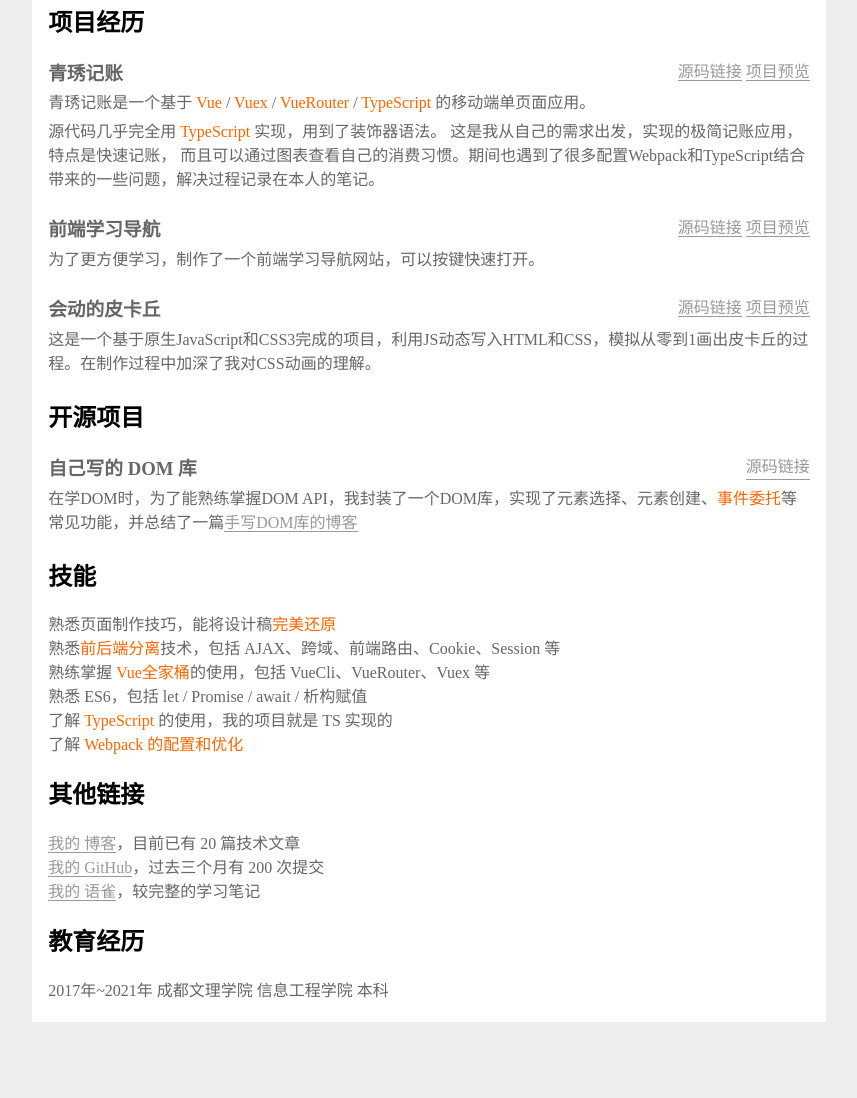
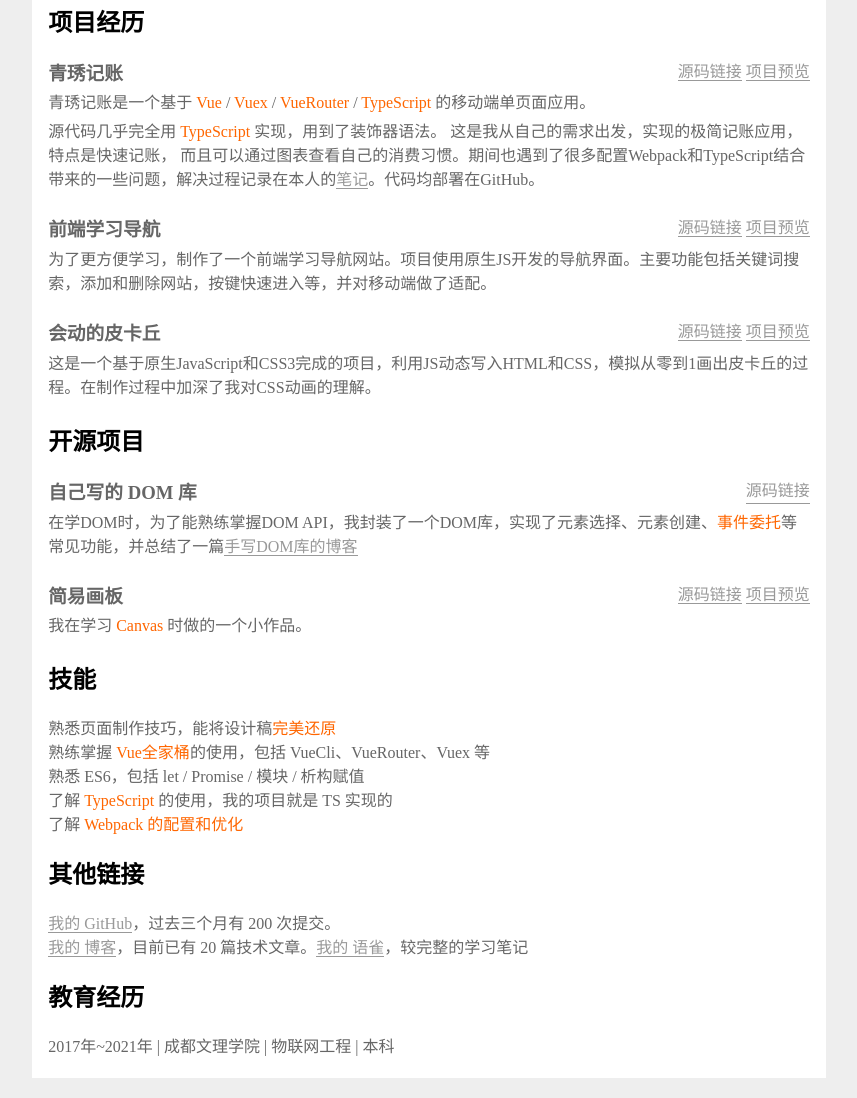
Before and after one commit to woshidw/CV-2, a plain HTML site: page dist/index.html in a window 1280 px wide. Shown: the part 167-1265 px from the top of the page, without its empty margins (211-1068 px from the left). Before the commit the page ends 1209 px from the top, so only its background shows below. Drawn offline with nearby package versions, Linux system fonts and the light colour scheme.

Commit message:
修改排版

```diff
--- a/dist/index.html
+++ b/dist/index.html
@@ -265,6 +265,7 @@
         <img src="/cv-2-head.6f7712c0.jpg" alt="" width="100" height="100">
         <p>男 | 22岁 | 前端开发工程师 | 成都</p>
         <p>手机：<a href="tel:18190654480">18190654480</a> | 微信：18190654480 | 邮箱：<a href="mailto:1069646435@qq.com">1069646435@qq.com</a></p>
+
       </section>
 
       <section class="projects">
@@ -283,7 +284,7 @@
                 </p>
                 <p>
                   源代码几乎完全用 <strong>TypeScript</strong> 实现，用到了装饰器语法。 这是我从自己的需求出发，实现的极简记账应用，特点是快速记账，
-                  而且可以通过图表查看自己的消费习惯。期间也遇到了很多配置Webpack和TypeScript结合带来的一些问题，解决过程记录在本人的笔记。
+                  而且可以通过图表查看自己的消费习惯。期间也遇到了很多配置Webpack和TypeScript结合带来的一些问题，解决过程记录在本人的<a href="https://www.yuque.com/yiyan-ibvqf/kb/rgs96r" target="_blank">笔记</a>。代码均部署在GitHub。
               </p>
 
 
@@ -304,7 +305,7 @@
 
                 <p>
 
-                  为了更方便学习，制作了一个前端学习导航网站，可以按键快速打开。
+                  为了更方便学习，制作了一个前端学习导航网站。项目使用原生JS开发的导航界面。主要功能包括关键词搜索，添加和删除网站，按键快速进入等，并对移动端做了适配。
 
                 </p>
                 <p>
@@ -346,16 +347,16 @@
             </p>
           </li>
 
-          <!-- <li>
+          <li>
             <header>
               <h3>简易画板</h3>
               <span>
-                <a href="https://github.com/woshidw/canvas-demo-1" target="_blank">源码链接</a>
+                <a href="https://github.com/woshidw/canvas-demo-1/blob/main/index.html" target="_blank">源码链接</a>
                 <a href="https://woshidw.github.io/canvas-demo-1/index.html" target="_blank">项目预览</a>
               </span>
             </header>
-            <p>我在学习 <strong>Canvas</strong> 时做的一个小作品</p>
-          </li> -->
+            <p>我在学习 <strong>Canvas</strong> 时做的一个小作品。</p>
+          </li>
 
 
         </ul>
@@ -368,17 +369,17 @@
           <ul>
             <li>熟悉页面制作技巧，能将设计稿<strong>完美还原</strong></li>
 
-            <li>
+            <!-- <li>
               熟悉<strong>前后端分离</strong>技术，包括
               AJAX、跨域、前端路由、Cookie、Session 等
-            </li>
+            </li> -->
 
             <li>
               熟练掌握 <strong>Vue全家桶</strong>的使用，包括
               VueCli、VueRouter、Vuex 等
             </li>
 
-            <li>熟悉 ES6，包括 let / Promise / await / 析构赋值</li>
+            <li>熟悉 ES6，包括 let / Promise / 模块 / 析构赋值</li>
             <li>
               了解 <strong>TypeScript</strong> 的使用，我的项目就是 TS 实现的
             </li>
@@ -391,17 +392,17 @@
       <section class="others">
         <h2>其他链接</h2>
         <ul>
-          <li><a href="https://juejin.cn/user/1530166414418605/posts">我的 博客</a>，目前已有 20 篇技术文章</li>
-          <li><a href="https://github.com/woshidw">我的 GitHub</a>，过去三个月有 200 次提交</li>
-        <li><a href="https://www.yuque.com/yiyan-ibvqf/kb">我的 语雀</a>，较完整的学习笔记</li>
+          <li><a href="https://github.com/woshidw">我的 GitHub</a>，过去三个月有 200 次提交。</li>
+          <li><a href="https://juejin.cn/user/1530166414418605/posts">我的 博客</a>，目前已有 20 篇技术文章。<a href="https://www.yuque.com/yiyan-ibvqf/kb">我的 语雀</a>，较完整的学习笔记</li>
+
     </ul>
       </section>
 
       <section class="education">
         <h2>教育经历</h2>
         <p>
-          <span><time>2017年</time>~<time>2021年</time></span>
-          成都文理学院 信息工程学院 本科
+          <span><time>2017年</time>~<time>2021年</time> | </span>
+          成都文理学院 | 物联网工程 | 本科
         </p>
       </section>
     </article>
```
Also changed, not shown: src/index.html (+15 -14 lines), dist/qingxiu.794aa855.png (added), src/images/qingxiu.png (added), 1 other file.
